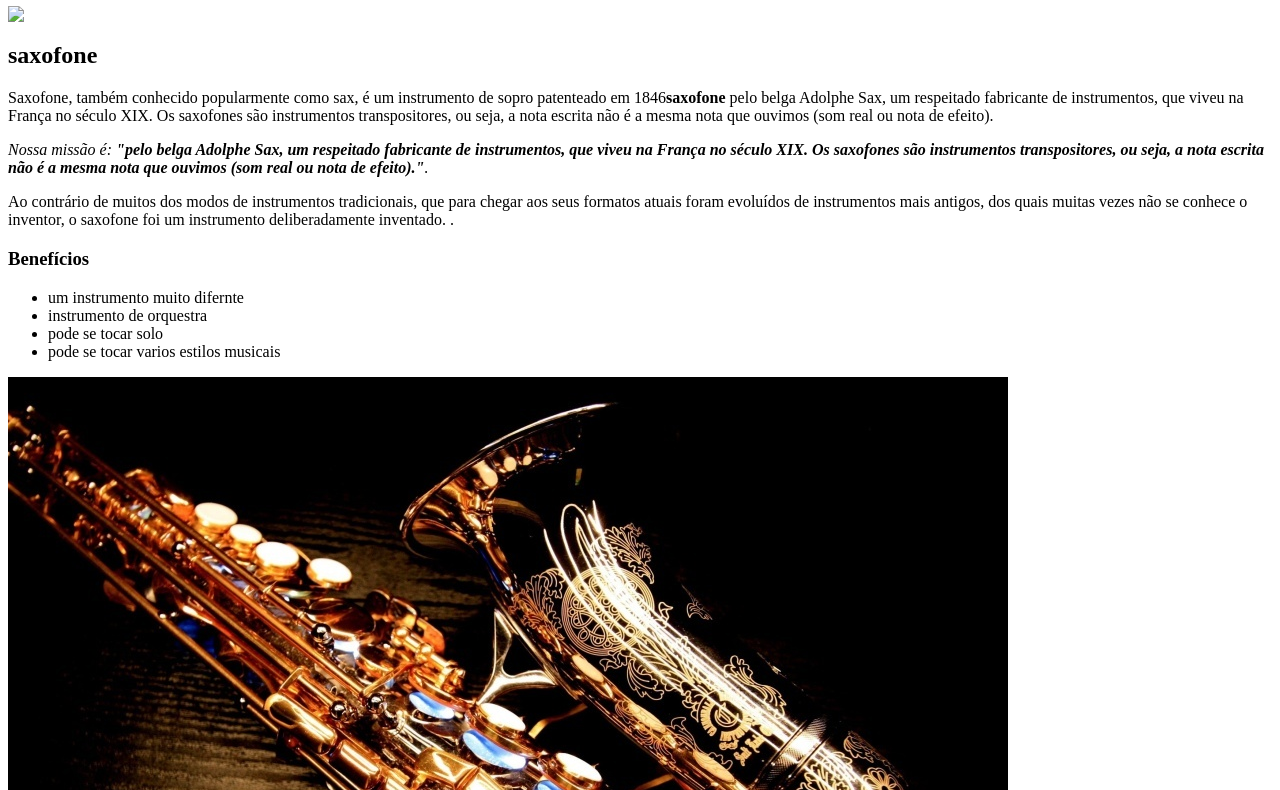
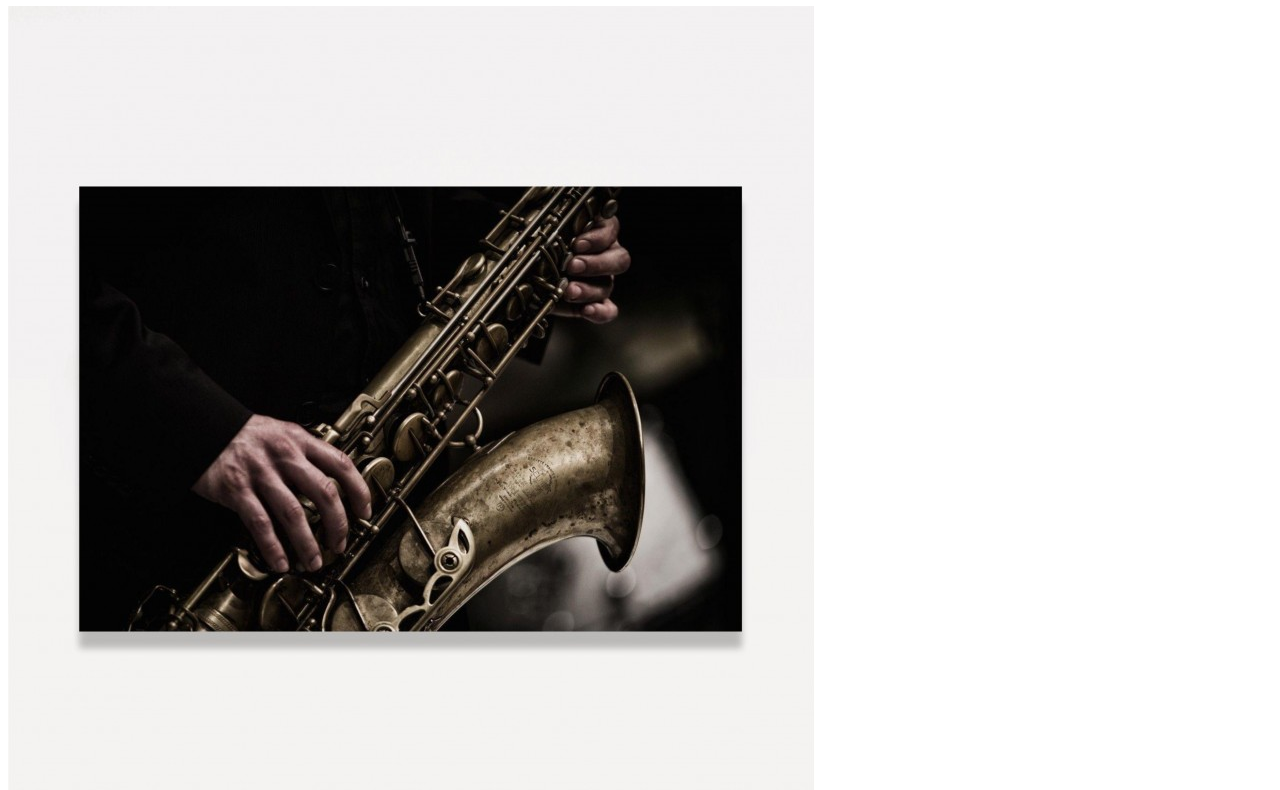
Before and after one commit to kleineanajulia/seliga, a plain HTML site: page index.html in a window 1280 px wide. Shown: the part 60-850 px from the top of the page. Drawn offline with Linux system fonts and the light colour scheme.

Commit message:
Update index.html

```diff
--- a/index.html
+++ b/index.html
@@ -2,7 +2,7 @@
 	<header>
 		<h1 class="titulo-principal">saxofone</h1>
 	</header>
-	<img id="banner" src="banner.jpg">
+	<img id="banner" src="2161-C1-quadro-decorativo-tocando-saxofone-em-arte-807x807.jpg">
 	<div class="principal">
 		<h2 class="titulo-centralizado">saxofone</h2>
 
```
